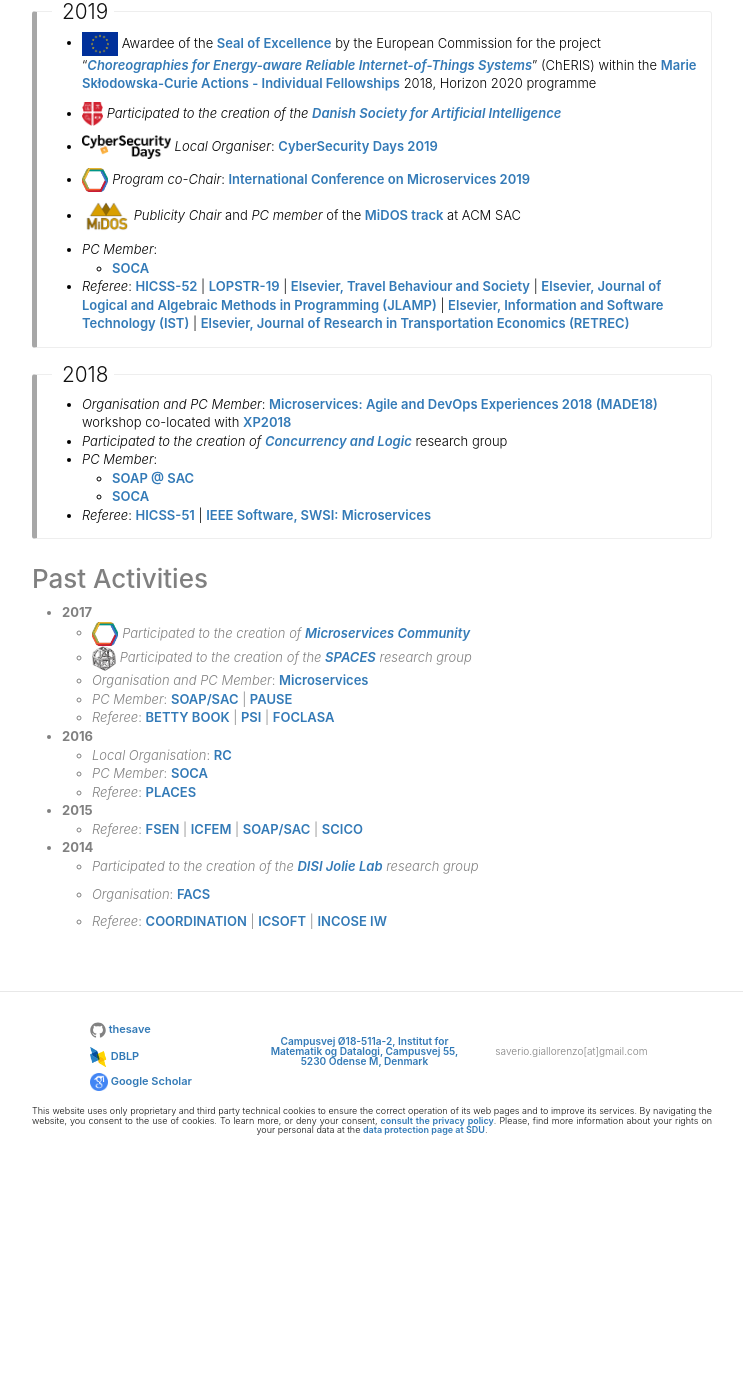
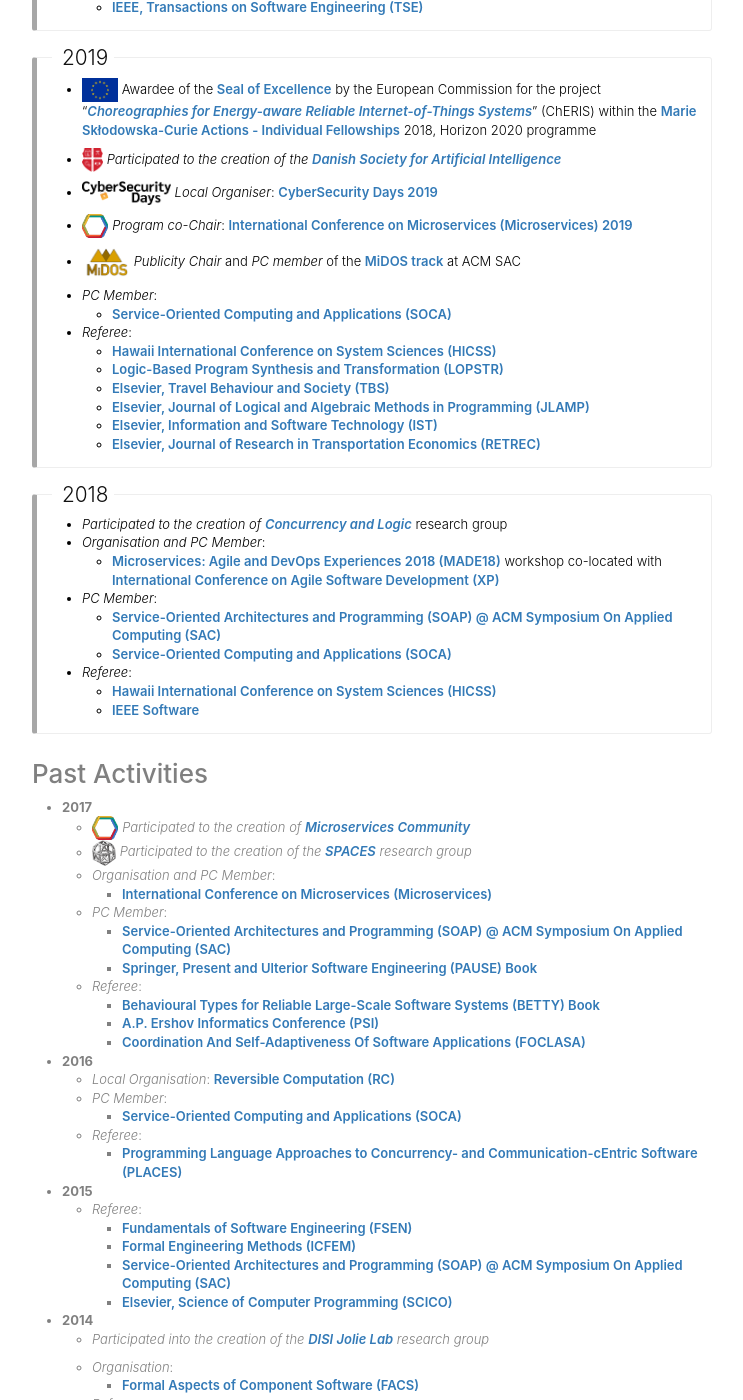
Before and after one commit to thesave/academic_website_, a Jekyll site: the page built from website/activities.md, in a window 1280 px wide and 1400 px high, scrolled down 359 px. Shown: the whole window, without its empty margins (268-1011 px from the left). Built offline with Jekyll 4.4.1, drawn with Linux system fonts in a browser that asks for light colours; before the commit the page ends 1532 px from its top, so only the background shows below that; some of the changed text lies outside the part shown.

Commit message:
Update activities.md

```diff
--- a/website/activities.md
+++ b/website/activities.md
@@ -11,10 +11,11 @@
 
 <div markdown="1">
 
--  <img style="height:24px;" src="/imgs/amp2020.svg"> *Program co-Chair*: [Agility with Microservices Programming 2020](https://amp.fe.up.pt/2020/) workshop co-located with [XP2020](https://www.agilealliance.org/xp2020/)
+-  <img style="height:24px;" src="/imgs/amp2020.svg"> *Program co-Chair*: [Agility with Microservices Programming 2020](https://amp.fe.up.pt/2020/) workshop co-located with [International Conference on Agile Software Development (XP)](https://www.agilealliance.org/xp2020/)
 
 - *Referee*:
-  [Elsevier, Journal of Parallel and Distributed Computing](https://www.journals.elsevier.com/journal-of-parallel-and-distributed-computing)
+  - [Elsevier, Journal of Parallel and Distributed Computing (JPDC)](https://www.journals.elsevier.com/journal-of-parallel-and-distributed-computing)
+  - [IEEE, Transactions on Software Engineering (TSE)](https://www.computer.org/csdl/journal/ts)
 
 </div>
 </div>
@@ -32,15 +33,20 @@
 
 -  <img style="height:24px;" src="/imgs/cybersecurity_days.png"> *Local Organiser*: [CyberSecurity Days 2019](https://cyberdays2019.sdu.dk/)
 
--  <img style="height:24px;" src="/imgs/microservices_logo.png"> *Program co-Chair*: [International Conference on Microservices 2019](http://conf-micro.services/2019)
+-  <img style="height:24px;" src="/imgs/microservices_logo.png"> *Program co-Chair*: [International Conference on Microservices (Microservices) 2019](http://conf-micro.services/2019)
 
 - <img style="height:30px;" src="/imgs/midos_logo.png"> *Publicity Chair* and *PC member* of the [MiDOS track](https://midos2019.sdu.dk/) at ACM SAC
 
 - *PC Member*:
-  - [SOCA](https://www.cs.ccu.edu.tw/~conference/soca2019/)
+  - [Service-Oriented Computing and Applications (SOCA)](https://www.cs.ccu.edu.tw/~conference/soca2019/)
 
 - *Referee*:
-  [HICSS-52](http://hicss.hawaii.edu/program-hicss52/) | [LOPSTR-19](http://www.cs.unibo.it/projects/lopstr19/) | [Elsevier, Travel Behaviour and Society](https://www.journals.elsevier.com/travel-behaviour-and-society) | [Elsevier, Journal of Logical and Algebraic Methods in Programming (JLAMP)](https://www.journals.elsevier.com/journal-of-logical-and-algebraic-methods-in-programming) | [Elsevier, Information and Software Technology (IST)](https://www.journals.elsevier.com/information-and-software-technology) | [Elsevier, Journal of Research in Transportation Economics (RETREC)](https://www.journals.elsevier.com/research-in-transportation-economics)
+  - [Hawaii International Conference on System Sciences (HICSS)](http://hicss.hawaii.edu/program-hicss52/)
+  - [Logic-Based Program Synthesis and Transformation (LOPSTR)](http://www.cs.unibo.it/projects/lopstr19/)
+  - [Elsevier, Travel Behaviour and Society (TBS)](https://www.journals.elsevier.com/travel-behaviour-and-society)
+  - [Elsevier, Journal of Logical and Algebraic Methods in Programming (JLAMP)](https://www.journals.elsevier.com/journal-of-logical-and-algebraic-methods-in-programming)
+  - [Elsevier, Information and Software Technology (IST)](https://www.journals.elsevier.com/information-and-software-technology)
+  - [Elsevier, Journal of Research in Transportation Economics (RETREC)](https://www.journals.elsevier.com/research-in-transportation-economics)
 
 </div>
 </div>
@@ -50,14 +56,16 @@
 
 <div markdown="1">
 
-- *Organisation and PC Member*: [Microservices: Agile and DevOps Experiences 2018 (MADE18)](https://sites.google.com/view/made18) workshop co-located with [XP2018](https://www.agilealliance.org/xp2018/)
 - *Participated to the creation of [Concurrency and Logic](http://concurrency.sdu.dk)* research group
+- *Organisation and PC Member*:
+  - [Microservices: Agile and DevOps Experiences 2018 (MADE18)](https://sites.google.com/view/made18) workshop co-located with [International Conference on Agile Software Development (XP)](https://www.agilealliance.org/xp2018/)
 - *PC Member*:
-  - [SOAP @ SAC](http://sac-soap.sdu.dk/soap2018/)
-  - [SOCA](http://conferences.computer.org/soca/)
+  - [Service-Oriented Architectures and Programming (SOAP) @ ACM Symposium On Applied Computing (SAC)](http://sac-soap.sdu.dk/soap2018/)
+  - [Service-Oriented Computing and Applications (SOCA)](http://conferences.computer.org/soca/)
 
 - *Referee*:
-  [HICSS-51](http://hicss.hawaii.edu/program-hicss51/) | [IEEE Software, SWSI: Microservices](https://www.computer.org/software-magazine/2017/02/10/microservices-call-for-papers/)
+  - [Hawaii International Conference on System Sciences (HICSS)](http://hicss.hawaii.edu/program-hicss51/)
+  - [IEEE Software](https://www.computer.org/software-magazine/2017/02/10/microservices-call-for-papers/)
 
 </div>
 </div>
@@ -70,44 +78,37 @@
   - <img style="height:24px;" src="../imgs/microservices_logo.png"> *Participated to the creation of [Microservices Community](http://microservices.sdu.dk)*
   - <img style="width:24px;" src="../imgs/spaces.png"> *Participated to the creation of the [SPACES](http://cs.unibo.it/projects/spaces2017) research group*
   - *Organisation and PC Member*:
-  [Microservices](http://conf-micro.services/)
+    - [International Conference on Microservices (Microservices)](http://conf-micro.services/)
   - *PC Member*:
-  [SOAP/SAC](http://sac-soap.sdu.dk/soap2017/)
-  |
-  [PAUSE](http://se.inf.ethz.ch/old/people/meyer/publications/)
+    - [Service-Oriented Architectures and Programming (SOAP) @ ACM Symposium On Applied Computing (SAC)](http://sac-soap.sdu.dk/soap2017/)
+    - [Springer, Present and Ulterior Software Engineering (PAUSE) Book](http://se.inf.ethz.ch/old/people/meyer/publications/)
   - *Referee*:
-  [BETTY BOOK](http://www.behavioural-types.eu/)
-  |
-  [PSI](http://psi.nsc.ru/)
-  |
-  [FOCLASA](http://foclasa.lcc.uma.es/)
+    - [Behavioural Types for Reliable Large-Scale Software Systems (BETTY) Book](http://www.behavioural-types.eu/)
+    - [A.P. Ershov Informatics Conference (PSI)](http://psi.nsc.ru/)
+    - [Coordination And Self-Adaptiveness Of Software Applications (FOCLASA)](http://foclasa.lcc.uma.es/)
 
 - **2016**
-  - *Local Organisation*: [RC](http://www.reversible-computation.org/2016/)
-  - *PC Member*: [SOCA](http://conferences.computer.org/soca/2016/iot_st.htm)
-  - *Referee*: [PLACES](http://places16.by.di.fc.ul.pt/)
+  - *Local Organisation*: [Reversible Computation (RC)](http://www.reversible-computation.org/2016/)
+  - *PC Member*:
+    - [Service-Oriented Computing and Applications (SOCA)](http://conferences.computer.org/soca/2016/iot_st.htm)
+  - *Referee*:
+    - [Programming Language Approaches to Concurrency- and Communication-cEntric Software (PLACES)](http://places16.by.di.fc.ul.pt/)
 
 - **2015**
   - *Referee*:
-  [FSEN](http://fsen.ir/2015/)
-  |
-  [ICFEM](http://icfem2015.lri.fr/)
-  |
-  [SOAP/SAC](http://www.sigapp.org/sac/sac2015/)
-  |
-  [SCICO](https://ees.elsevier.com/scico/default.asp)
+    - [Fundamentals of Software Engineering (FSEN)](http://fsen.ir/2015/)
+    - [Formal Engineering Methods (ICFEM)](http://icfem2015.lri.fr/)
+    - [Service-Oriented Architectures and Programming (SOAP) @ ACM Symposium On Applied Computing (SAC)](http://www.sigapp.org/sac/sac2015/)
+    - [Elsevier, Science of Computer Programming (SCICO)](https://ees.elsevier.com/scico/default.asp)
 
 - **2014**
-  - *Participated to the creation of the [DISI Jolie Lab](http://cs.unibo.it/projects/jolie) research group*
+  - *Participated into the creation of the [DISI Jolie Lab](http://cs.unibo.it/projects/jolie) research group*
 
   - *Organisation*:
-    [FACS](http://facs2014.cs.unibo.it/)
+    - [Formal Aspects of Component Software (FACS)](http://facs2014.cs.unibo.it/)
 
   - *Referee*:
-  [COORDINATION](https://www.discotec2014.tu-berlin.de/)
-  |
-  [ICSOFT](http://www.icsoft.org/?y=2014)
-  |
-  [INCOSE IW](http://www.incose.org/newsevents/pastevents/2014/01/25/default-calendar/incose-iw-2014---los-angeles-ca-usa)
+    - [Conference on Coordination Models and Languages (COORDINATION)](https://www.discotec2014.tu-berlin.de/)
+    - [Software Technologies (ICSOFT)](http://www.icsoft.org/?y=2014)
 
 </div>
```
